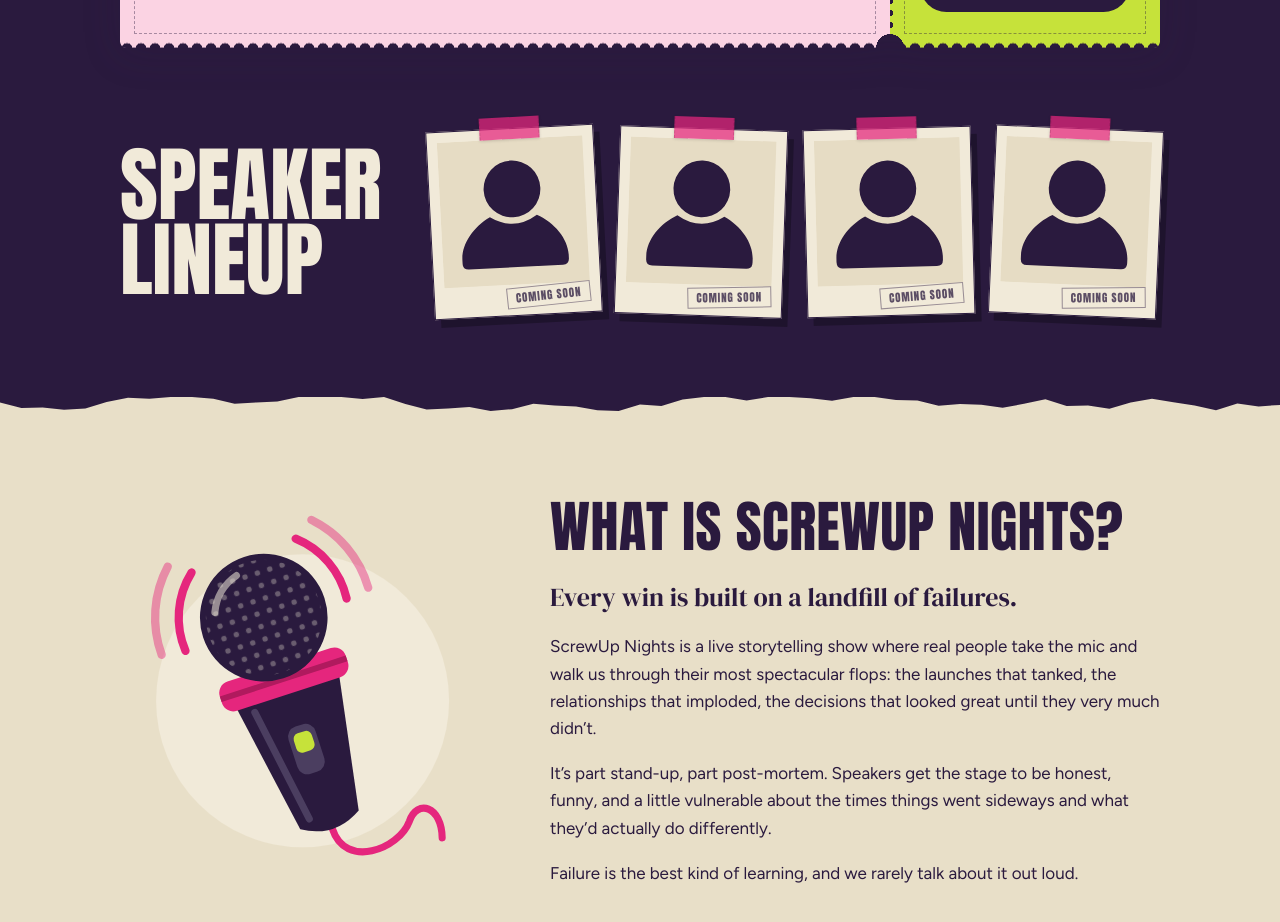
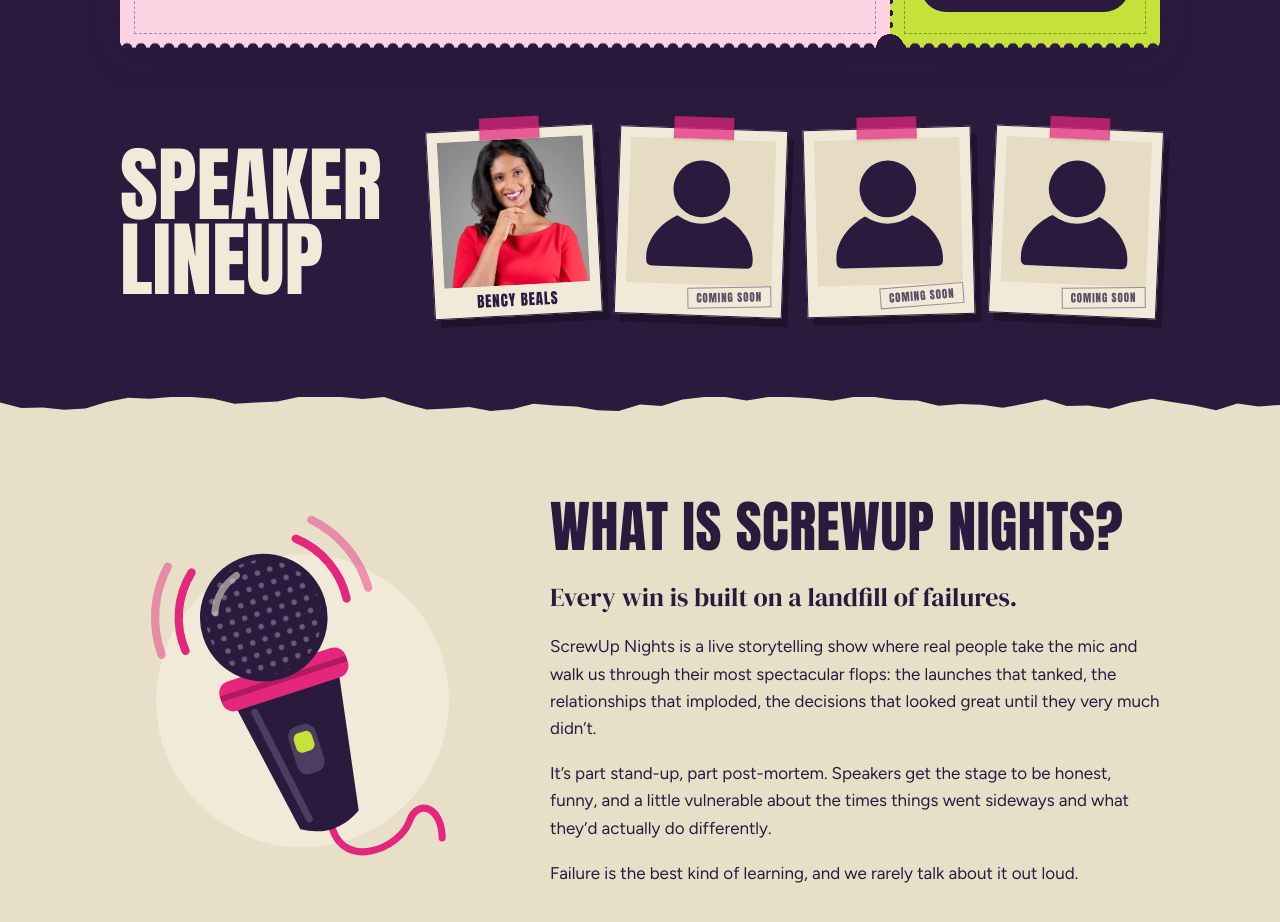
Before and after one commit to inspirecolumbia/screwupnights, a Next.js app: page / in a window 1280 px wide. Shown: the part 1000-1922 px from the top of the page. Built offline with nearby package versions, Linux system fonts and the light colour scheme.

Commit message:
Add Bency Beals as the first speaker

```diff
--- a/app/globals.css
+++ b/app/globals.css
@@ -1040,6 +1040,29 @@ html.logo-docked .topbar {
   width: 100%;
   height: auto;
 }
+.speaker-photo {
+  position: relative;
+  aspect-ratio: 1;
+  overflow: hidden;
+  background: #e6dcc4;
+}
+.speaker-photo img {
+  object-fit: cover;
+  object-position: 50% 15%;
+}
+.speaker-name {
+  position: absolute;
+  left: 10px;
+  right: 10px;
+  bottom: 6px;
+  text-align: center;
+  font-family: var(--display);
+  font-size: 15px;
+  letter-spacing: 0.06em;
+  line-height: 1.2;
+  text-transform: uppercase;
+  color: var(--ink);
+}
 .soon {
   position: absolute;
   right: 10px;
--- a/app/page.tsx
+++ b/app/page.tsx
@@ -43,6 +43,16 @@ const NAV = [
   { href: "#photos", label: "Photos" },
   { href: "#faq", label: "FAQ" },
   { href: "#speak", label: "Speak" },
+];
+
+// Announced speakers, in lineup order. The remaining polaroids stay as
+// "coming soon" placeholders until their speakers are added here.
+const SPEAKERS = [
+  {
+    name: "Bency Beals",
+    src: "/speakers/bency-beals.webp",
+    alt: "Bency Beals smiling, with a hand resting on her chin.",
+  },
 ];
 
 // From Night 01, Sept 2026. The first photo leads the grid.
@@ -338,20 +348,39 @@ export default async function Home({
             </div>
             <div>
               <p className="sr-only">
-                The {EVENT.volume} lineup will be announced soon.
+                {`${SPEAKERS.map((x) => x.name).join(", ")} is speaking at ${EVENT.volume}. More speakers will be announced soon.`}
               </p>
               <ul className="speaker-list">
-                {["-3deg", "2deg", "-1.5deg", "2.5deg"].map((tilt) => (
+                {["-3deg", "2deg", "-1.5deg", "2.5deg"].map((tilt, i) => {
+                  const sp = SPEAKERS[i];
+                  return (
                     <li
                       key={tilt}
                       className="speaker"
                       style={{ transform: `rotate(${tilt})` }}
                     >
                       <span className="speaker-tape" aria-hidden="true" />
+                      {sp ? (
+                        <>
+                          <div className="speaker-photo">
+                            <Image
+                              src={sp.src}
+                              alt={sp.alt}
+                              fill
+                              sizes="(max-width: 560px) 45vw, 200px"
+                            />
+                          </div>
+                          <span className="speaker-name">{sp.name}</span>
+                        </>
+                      ) : (
+                        <>
                           <Silhouette />
                           <span className="soon">Coming soon</span>
+                        </>
+                      )}
                     </li>
-                ))}
+                  );
+                })}
               </ul>
             </div>
           </div>
```
Lines whose indentation alone changed are shown as unchanged.
